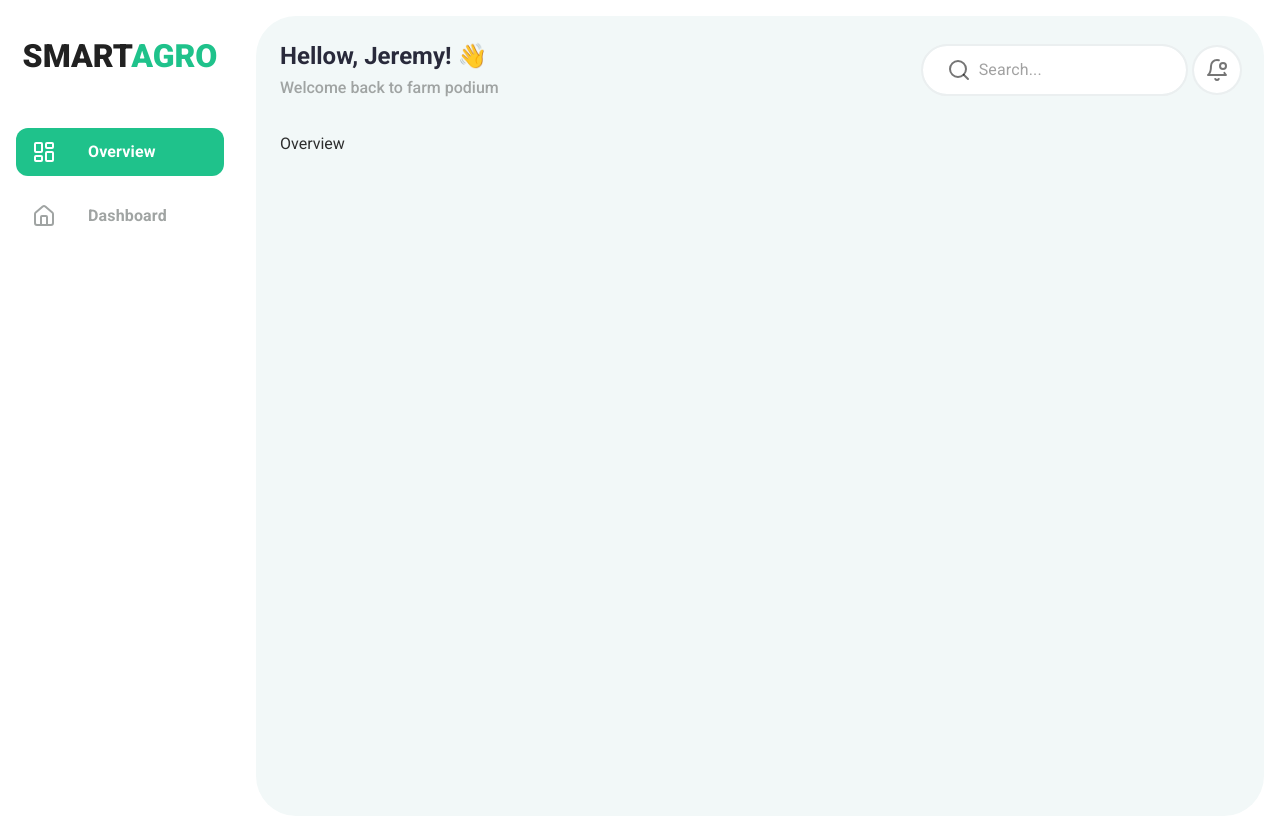
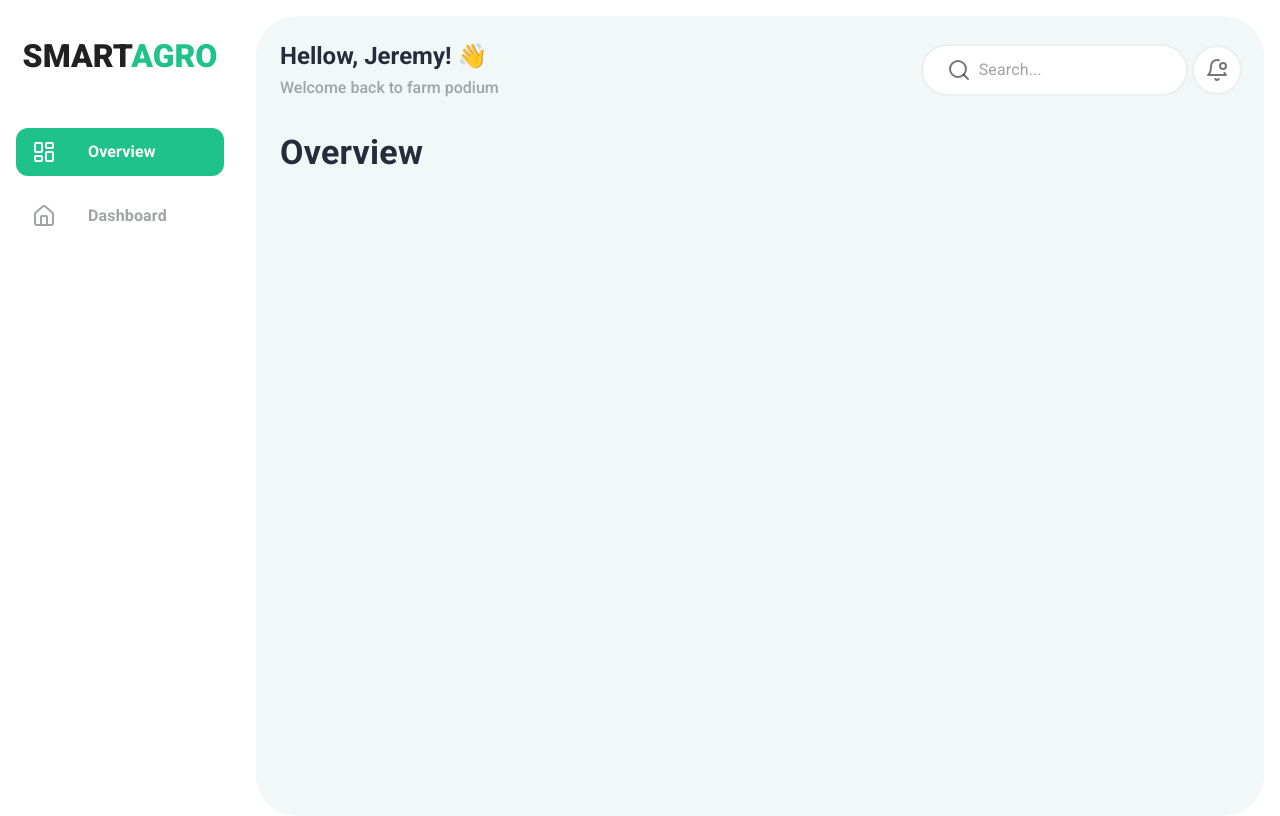
Before and after one commit to SambhajiShinde1234/saas-web-application-smart-agro, a React (Vite) app: page /overview in a window 1280 px wide. Built offline with nearby package versions, Linux system fonts and the light colour scheme.

Commit message:
added welcome message on small device

```diff
--- a/src/layout/components/Header.jsx
+++ b/src/layout/components/Header.jsx
@@ -3,6 +3,7 @@ import DxIconButton from '../../components/ui/DxIconButton';
 import NotificationIcon from '../../components/icons/NotificationIcon';
 import DxSearchField from '../../components/ui/DxSearchField';
 import {
+  StyledCardStack,
   StyledFlexBetween,
   StyledFlexCenter,
   StyledIconBox,
@@ -10,16 +11,20 @@ import {
 import DxPrimaryTypography from '../../components/ui/DxPrimaryTypography';
 import DxSecondaryTypography from '../../components/ui/DxSecondaryTypography';
 import HumbergureMenu from '../../components/icons/HumbergureMenu';
+import { useLocation } from 'react-router-dom';
 
 // eslint-disable-next-line react/prop-types
 const Header = ({ handleDrawerToggle }) => {
+  const location = useLocation();
   const theme = useTheme();
   const isMobileScreen = useMediaQuery(theme.breakpoints.down('md'));
 
   return (
+    <>
       <StyledFlexBetween>
         {isMobileScreen && (
-        <>
+          <StyledCardStack sx={{ width: '100%' }}>
+            <StyledFlexBetween>
               <IconButton
                 edge="start"
                 onClick={() => handleDrawerToggle()}
@@ -35,7 +40,18 @@ const Header = ({ handleDrawerToggle }) => {
                   <NotificationIcon />
                 </DxIconButton>
               </StyledIconBox>
-        </>
+            </StyledFlexBetween>
+            {location.pathname === '/dashboard' && (
+              <Stack gap={0.5} sx={{ marginTop: '1rem' }}>
+                <DxPrimaryTypography variant="h5">
+                  Hellow, Jeremy! 👋
+                </DxPrimaryTypography>
+                <DxSecondaryTypography variant="">
+                  Welcome back to farm podium
+                </DxSecondaryTypography>
+              </Stack>
+            )}
+          </StyledCardStack>
         )}
         {!isMobileScreen && (
           <>
@@ -60,6 +76,7 @@ const Header = ({ handleDrawerToggle }) => {
           </>
         )}
       </StyledFlexBetween>
+    </>
   );
 };
 
--- a/src/pages/overview/Overview.jsx
+++ b/src/pages/overview/Overview.jsx
@@ -1,5 +1,12 @@
+import { StyledCardStack } from '../../components/styled/styled';
+import DxPrimaryTypography from '../../components/ui/DxPrimaryTypography';
+
 const Overview = () => {
-  return <div>Overview</div>;
+  return (
+    <StyledCardStack>
+      <DxPrimaryTypography variant="h4">Overview</DxPrimaryTypography>
+    </StyledCardStack>
+  );
 };
 
 export default Overview;
```
Lines whose indentation alone changed are shown as unchanged.
